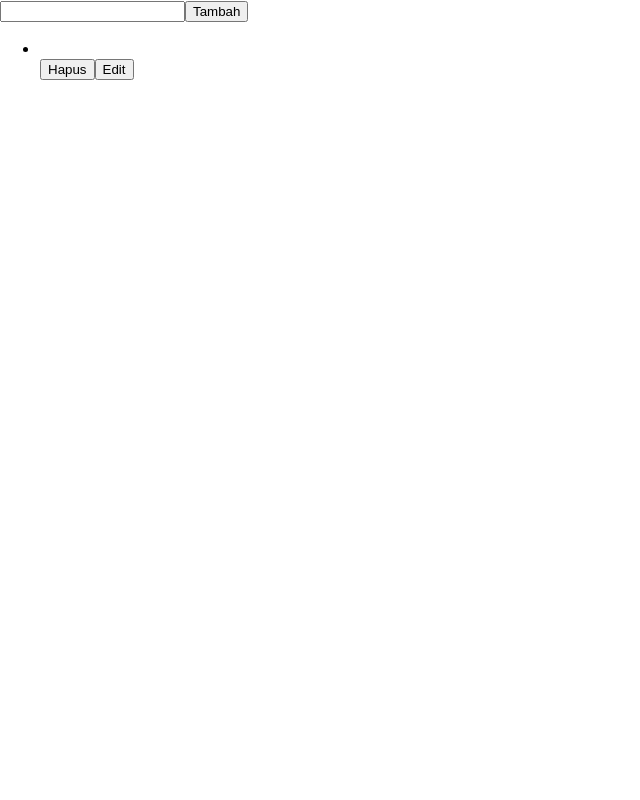
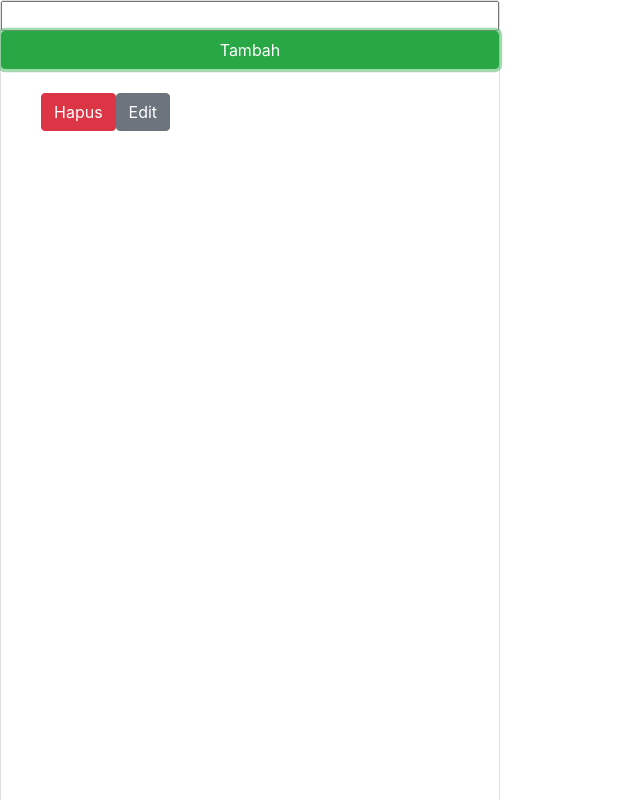
Before and after one commit to alvinadet/kajiantodolist, a React (Create React App) app: page / in a window 1280 px wide. Both pictures are taken after a click on the button "Tambah". Shown: the top 800 px of the page, without its empty margins (0-640 px from the left). Built offline with nearby package versions, Linux system fonts and the light colour scheme.

Commit message:
edit, style

```diff
--- a/package.json
+++ b/package.json
@@ -3,9 +3,11 @@
   "version": "0.1.0",
   "private": true,
   "dependencies": {
+    "bootstrap": "^4.1.3",
     "react": "^16.5.2",
     "react-dom": "^16.5.2",
-    "react-scripts": "2.0.4"
+    "react-scripts": "2.0.4",
+    "reactstrap": "^6.5.0"
   },
   "scripts": {
     "start": "react-scripts start",
--- a/src/App.js
+++ b/src/App.js
@@ -1,14 +1,29 @@
 import React, { Component } from 'react';
+import { Button } from 'reactstrap';
+import {
+  Card,
+  CardImg,
+  CardText,
+  CardBody,
+  CardTitle,
+  CardSubtitle
+} from 'reactstrap';
+import './style.css';
 
 class App extends Component {
+  //menampung variabel
   state = {
     database: [],
-    data: ''
+    data: '',
+    tombol: false,
+    id: 0
   };
+
   handleChange = e => {
     this.setState({
       data: e.target.value
     });
+    console.log(this.state.data);
   };
 
   getDatabase = () => {
@@ -38,6 +53,28 @@ class App extends Component {
     this.getDatabase();
   };
 
+  getEdit = index => {
+    const database = this.state.database;
+    const getData = database[index];
+    this.setState({
+      data: getData,
+      tombol: true,
+      id: index
+    });
+  };
+
+  edit = id => {
+    const database = this.state.database;
+    const data = this.state.data;
+    database.splice(id, 1, data);
+    localStorage.setItem('todo', JSON.stringify(database));
+    this.setState({
+      data: '',
+      tombol: false
+    });
+    this.getDatabase();
+  };
+
   componentDidMount() {
     this.getDatabase();
   }
@@ -45,19 +82,43 @@ class App extends Component {
   render() {
     return (
       <div>
+        <Card className="card-style">
           <input value={this.state.data} onChange={this.handleChange} />
-        <button onClick={() => this.addData()}>Tambah</button>
+          {this.state.tombol ? (
+            <div>
+              <Button onClick={() => this.edit(this.state.id)}>Simpan</Button>
+              <Button
+                color="danger"
+                onClick={() =>
+                  this.setState({
+                    tombol: false
+                  })
+                }>
+                Batal
+              </Button>
+            </div>
+          ) : (
+            <Button color="success" onClick={() => this.addData()}>
+              Tambah
+            </Button>
+          )}
+
           <ul>
             {this.state.database.map((datum, id) => {
               return (
                 <div>
-                <li key={id}>{datum}</li>
-                <button onClick={() => this.deleteData(id)}>Hapus</button>
-                <button onClick={() => this.getEdit(id)}>Edit</button>
+                  <li style={{ color: 'white' }} key={id}>
+                    {datum}
+                  </li>
+                  <Button color="danger" onClick={() => this.deleteData(id)}>
+                    Hapus
+                  </Button>
+                  <Button onClick={() => this.getEdit(id)}>Edit</Button>
                 </div>
               );
             })}
           </ul>
+        </Card>
       </div>
     );
   }
--- a/src/index.js
+++ b/src/index.js
@@ -3,6 +3,7 @@ import ReactDOM from 'react-dom';
 import './index.css';
 import App from './App';
 import * as serviceWorker from './serviceWorker';
+import 'bootstrap/dist/css/bootstrap.min.css';
 
 ReactDOM.render(<App />, document.getElementById('root'));
 
--- /dev/null
+++ b/src/style.css
@@ -0,0 +1,5 @@
+.card-style {
+  width: 500px;
+  height: 1000px;
+  background-color: blue;
+}
```
Also changed, not shown: 1 other file (tests, documents, lock files or other folders). Lines whose indentation alone changed are shown as unchanged.
